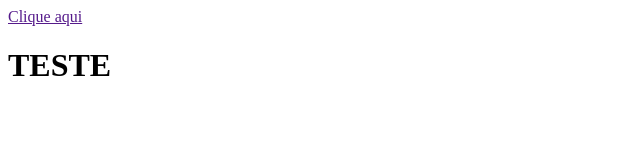
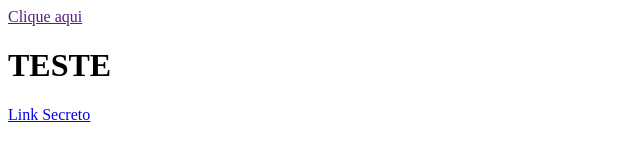
Before and after one commit to rannyer/treinando_git, a plain HTML site: page index.html in a window 1280 px wide. Shown: the whole page, without its empty margins (0-640 px from the left). Drawn offline with Linux system fonts and the light colour scheme.

Commit message:
link adicionado

```diff
--- a/index.html
+++ b/index.html
@@ -8,5 +8,6 @@
 <body>
     <a href="">Clique aqui</a>
     <h1>TESTE</h1>
+    <a href="https://google.com">Link Secreto</a>
 </body>
 </html>
```
